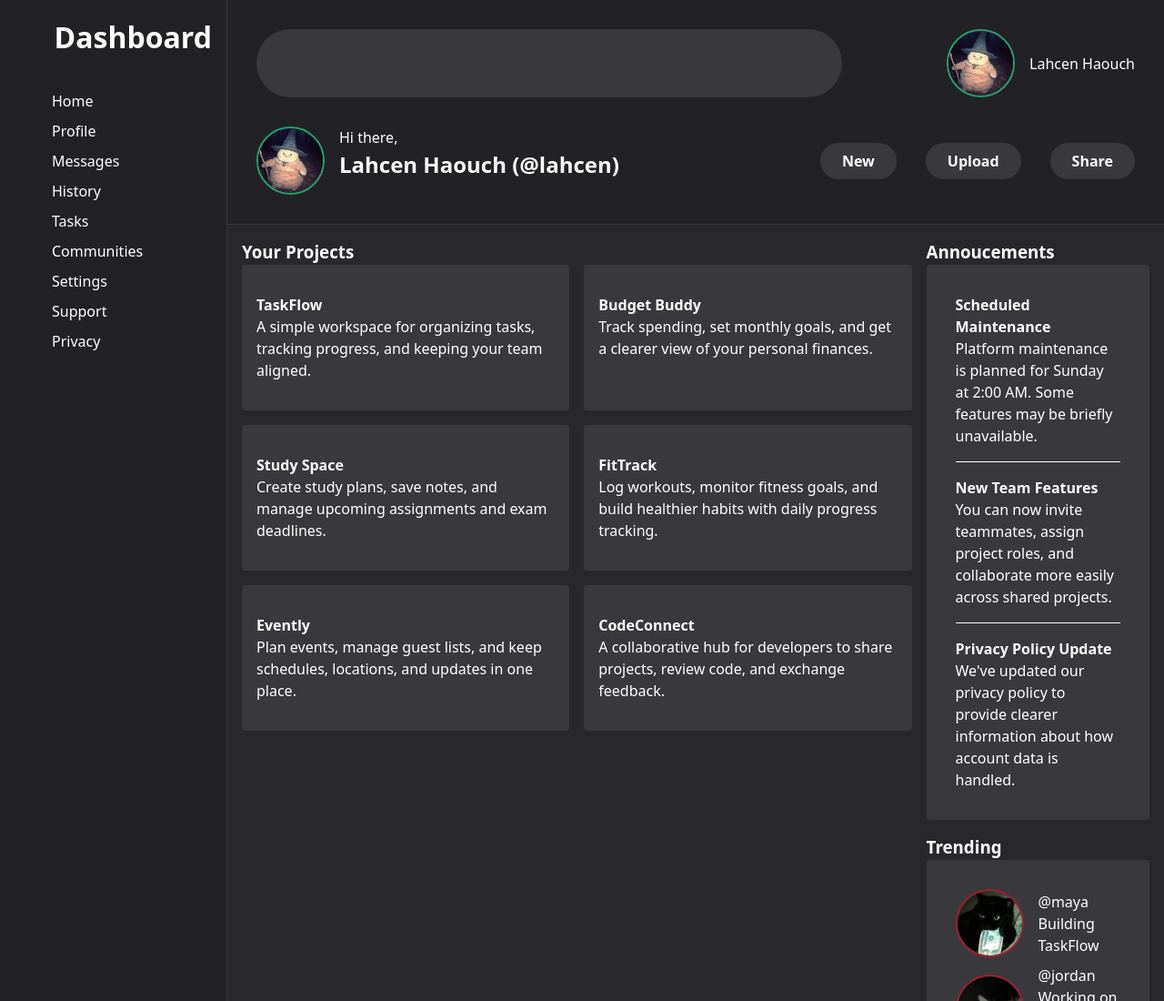
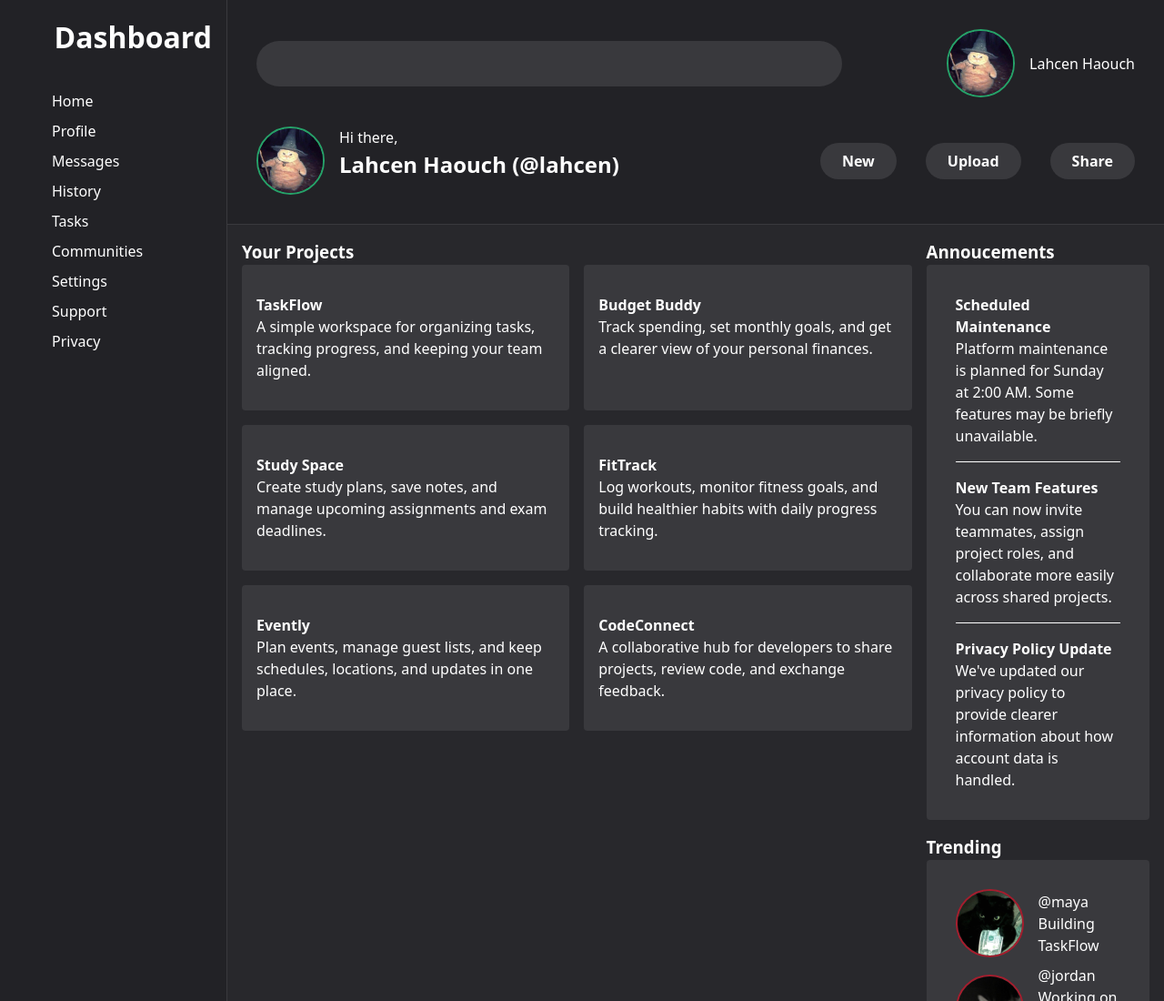
Before and after one commit to LahcenHaouch/top_admin_dashboard, a plain HTML site: page index.html in a window 1280 px wide. Shown: the top 1100 px of the page at 91% size. Drawn offline with Linux system fonts and the light colour scheme.

Commit message:
Align banner level 1 center

```diff
--- a/style.css
+++ b/style.css
@@ -69,6 +69,7 @@ body {
       .banner-level-1 {
         display: grid;
         grid-template-columns: 2fr 1fr;
+        align-items: center;
         margin-bottom: 2rem;
 
         #search {
@@ -78,6 +79,8 @@ body {
           border: none;
           border-radius: 4rem;
           padding: 0.5rem 2rem;
+
+          height: 50px;
         }
 
         .profile {
```
